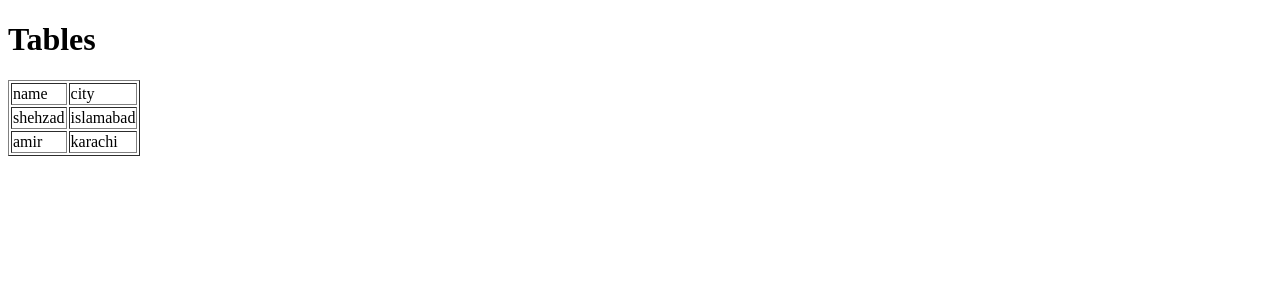
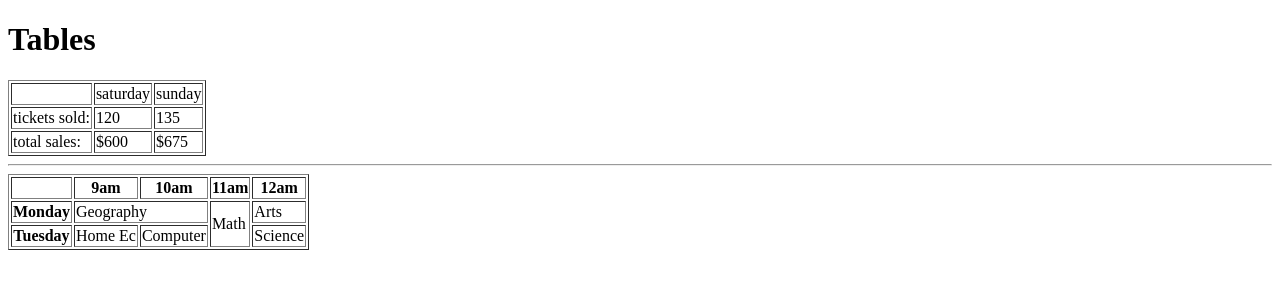
Before and after one commit to shehza-d/teaching-web-at-SMIT-B22, a plain HTML site: page 01.HTML/09.tables/class2.html in a window 1280 px wide. Drawn offline with Linux system fonts and the light colour scheme.

Commit message:
CLASS: HTML tables

```diff
--- a/01.HTML/09.tables/class2.html
+++ b/01.HTML/09.tables/class2.html
@@ -10,17 +10,51 @@
 
     <table border="1">
       <tr>
-        <td>name</td>
-        <td>city</td>
+        <td></td>
+        <td>saturday</td>
+        <td>sunday</td>
       </tr>
       <tr>
-        <td>shehzad</td>
-        <td>islamabad</td>
+        <td>tickets sold:</td>
+        <td>120</td>
+        <td>135</td>
+      </tr>
+
+      <tr>
+        <td>total sales:</td>
+        <td>$600</td>
+        <td>$675</td>
+      </tr>
+    </table>
+
+    <hr />
+
+    <table border="1">
+      <tr>
+        <th></th>
+        <th>9am</th>
+        <th>10am</th>
+        <th>11am</th>
+        <th>12am</th>
       </tr>
       <tr>
-		  <td>amir</td>
-		  <td>karachi</td>
+        <th>Monday</th>
+        <td colspan="2">Geography</td>
+        <td rowspan="2">Math</td>
+        <td>Arts</td>
+      </tr>
+
+      <tr>
+        <th>Tuesday</th>
+        <td>Home Ec</td>
+        <td>Computer</td>
+        <td>Science</td>
       </tr>
     </table>
+
+    <br />
+    <br />
+    <br />
+    <br />
   </body>
 </html>
```
